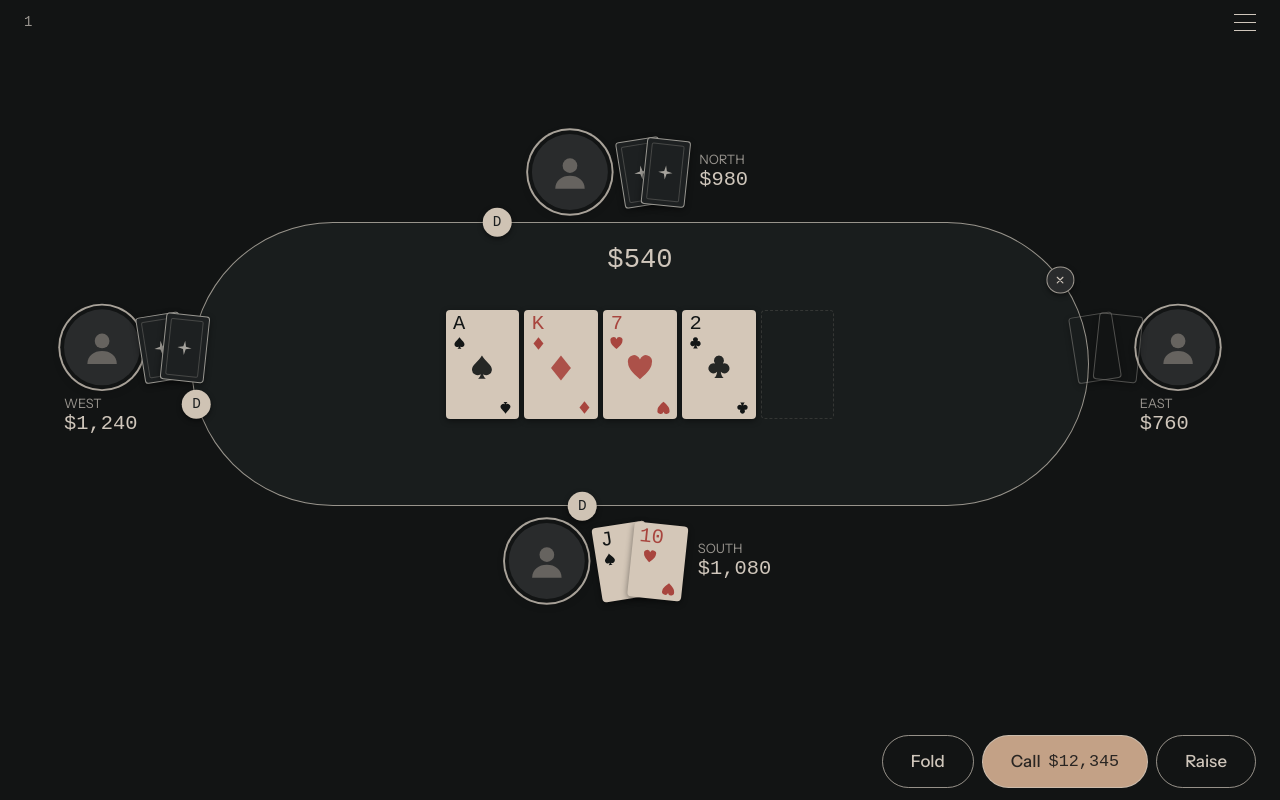
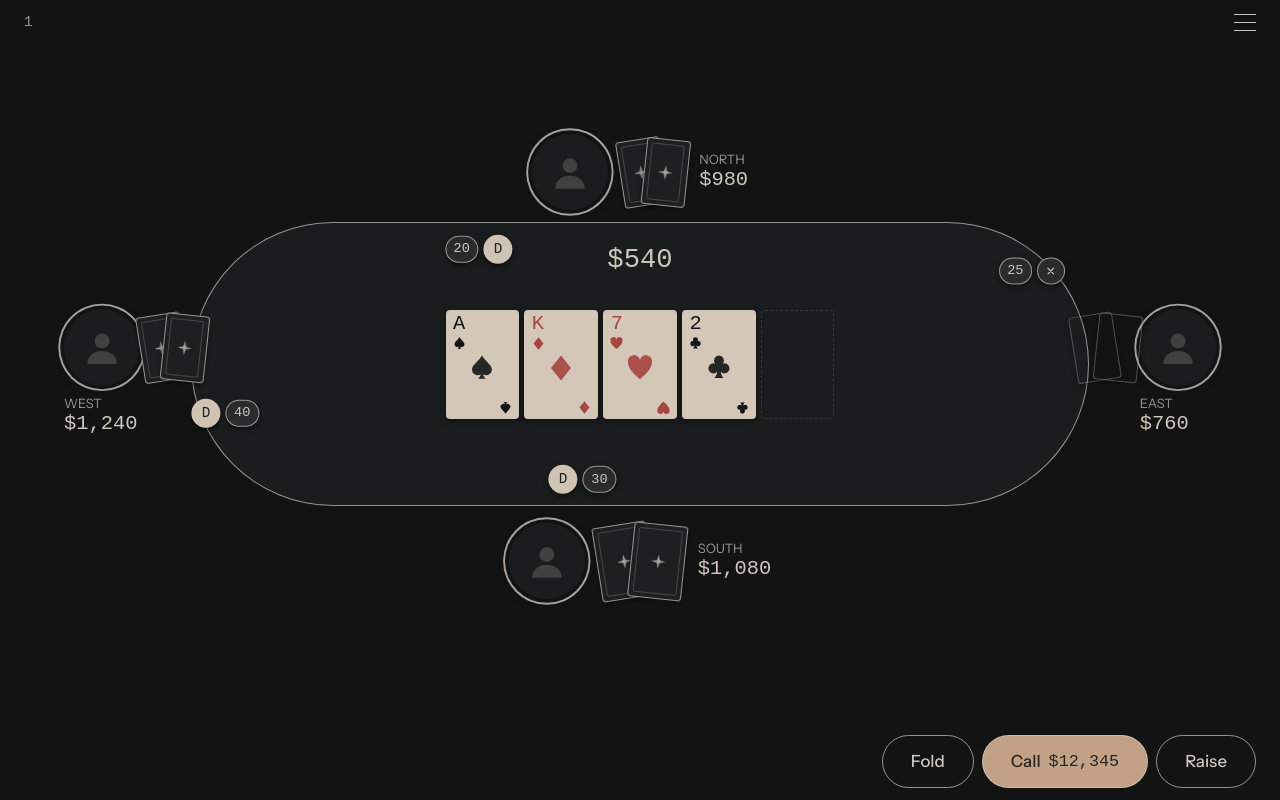
Before and after one commit to Lonivxy/common-poker, a React (Vite) app in the folder web/: page /game/1 in a window 1280 px wide. Built offline with nearby package versions, Linux system fonts and the light colour scheme; a web font is replaced by a local one.

Commit message:
Complete table UI

```diff
--- a/web/package.json
+++ b/web/package.json
@@ -11,6 +11,7 @@
   },
   "dependencies": {
     "@tailwindcss/vite": "^4.3.3",
+    "motion": "^14.5.0",
     "react": "^19.3.1",
     "react-dom": "^19.3.1",
     "react-router": "^7.18.4",
--- a/web/src/components/game/PlayingCard.jsx
+++ b/web/src/components/game/PlayingCard.jsx
@@ -18,11 +18,11 @@ function Pip({ suit, className }) {
 }
 
 /**
- * size: "lg" (hole cards) | "md" (community)
+ * size: "lg" (hero hole cards) | "sm" (opponent hole cards) | "md" (community)
  * All dimensions em-based; scale comes from --stage-scale.
  */
 export function PlayingCard({ rank, suit, size = "md", tilt = 0 }) {
-  const dims = { md: "w-[5.4em] h-[8em]", lg: "w-[4em] h-[5.5em]" }[size]
+  const dims = { sm: "h-[4.9em] w-[3.2em]", md: "w-[5.4em] h-[8em]", lg: "w-[4em] h-[5.5em]" }[size]
   const red = SUITS[suit].red
   return (
     <div
@@ -39,11 +39,12 @@ export function PlayingCard({ rank, suit, size = "md", tilt = 0 }) {
   )
 }
 
-export function CardBack({ tilt = 0, folded = false }) {
+export function CardBack({ tilt = 0, folded = false, size = "sm" }) {
+  const dims = { sm: "h-[4.9em] w-[3.2em]", lg: "h-[5.5em] w-[4em]" }[size]
   return (
     <div
       style={{ rotate: `${tilt}deg` }}
-      className={`relative h-[4.9em] w-[3.2em] shrink-0 rounded-[0.25em] border-[0.09em] shadow-[0_0.15em_0.5em_rgb(0_0_0_/_0.45)] ${
+      className={`relative ${dims} shrink-0 rounded-[0.25em] border-[0.09em] shadow-[0_0.15em_0.5em_rgb(0_0_0_/_0.45)] ${
         folded ? "border-card-back-line/70 bg-transparent" : "border-card-back-line/90 bg-card-back"
       }`}
     >
--- a/web/src/components/game/Seat.jsx
+++ b/web/src/components/game/Seat.jsx
@@ -1,3 +1,5 @@
+import { useState } from "react"
+import { animate, motion, useMotionValue, useTransform } from "motion/react"
 import { CardBack, PlayingCard } from "./PlayingCard"
 
 function PersonGlyph() {
@@ -9,11 +11,36 @@ function PersonGlyph() {
   )
 }
 
+// Turn timer: shadow pie that sweeps a full circle (click avatar to preview).
+// ponytail: preview-only trigger; driven by WS turn state later
+const TURN_SECONDS = 10
+
 function Avatar() {
+  const progress = useMotionValue(0)
+  const pie = useTransform(
+    progress,
+    (deg) => `conic-gradient(transparent ${deg}deg, rgb(0 0 0 / 0.35) ${deg}deg)`,
+  )
+  const start = () => {
+    progress.set(0)
+    animate(progress, 360, {
+      duration: TURN_SECONDS,
+      ease: "linear",
+      onComplete: () => progress.set(0), // restore unshadowed avatar
+    })
+  }
   return (
-    <div className="grid size-[5.6em] shrink-0 place-items-center rounded-full bg-avatar ring-[0.14em] ring-ink/80 ring-offset-[0.28em] ring-offset-bg shadow-[0_0.2em_0.8em_rgb(0_0_0_/_0.4)]">
-      <PersonGlyph />
-    </div>
+    <button type="button" onClick={start} aria-label="Start turn timer" className="relative cursor-pointer">
+      <div className="relative grid size-[5.6em] shrink-0 place-items-center rounded-full bg-avatar ring-[0.14em] ring-ink/80 ring-offset-[0.28em] ring-offset-bg shadow-[0_0.2em_0.8em_rgb(0_0_0_/_0.4)]">
+        <PersonGlyph />
+      </div>
+      {/* timer pie shadows the avatar face as a growing sector */}
+      <motion.div
+        style={{ background: pie }}
+        className="pointer-events-none absolute inset-0 rounded-full"
+        aria-hidden
+      />
+    </button>
   )
 }
 
@@ -29,6 +56,36 @@ function Label({ name, stack }) {
 // Fanned pair: second card overlaps the first, both slightly tilted.
 function Fan({ children }) {
   return <div className="flex [&>*:not(:first-child)]:-ml-[1.5em]">{children}</div>
+}
+
+// Click-to-flip hole card: back → face. Preview-only trigger; later driven by
+// game state (showdown reveal). Flips the whole seat's hand together.
+// ponytail: local state hack, remove when game state arrives
+function FlipCard({ card, tilt, revealed, onToggle, size = "lg" }) {
+  const dims = { sm: "h-[4.9em] w-[3.2em]", lg: "h-[5.5em] w-[4em]" }[size]
+  return (
+    <button
+      type="button"
+      onClick={onToggle}
+      aria-label={revealed ? "Hide hand" : "Reveal hand"}
+      className={`${dims} shrink-0 cursor-pointer`}
+      style={{ perspective: "40em", rotate: `${tilt}deg` }}
+    >
+      <motion.div
+        className="relative h-full w-full"
+        style={{ transformStyle: "preserve-3d" }}
+        animate={{ rotateY: revealed ? 180 : 0 }}
+        transition={{ type: "spring", stiffness: 260, damping: 22 }}
+      >
+        <div className="absolute inset-0 [backface-visibility:hidden]">
+          <CardBack size={size} />
+        </div>
+        <div className="absolute inset-0 [backface-visibility:hidden] [transform:rotateY(180deg)]">
+          <PlayingCard size={size} {...card} />
+        </div>
+      </motion.div>
+    </button>
+  )
 }
 
 // Status badge: "d" (active/dealer placeholder) or "x" (folded). Center is
@@ -51,25 +108,47 @@ export function StatusBadge({ status }) {
   )
 }
 
+// Bet badge: current call/raise amount sitting beside the status badge.
+// Hidden when the player hasn't bet this street.
+export function BetBadge({ amount }) {
+  if (amount == null) return null
+  return (
+    <div className="grid h-[2em] place-items-center rounded-full border-[0.12em] border-ink/70 bg-avatar px-[0.55em] font-mono text-[1em] text-ink shadow-[0_0.15em_0.4em_rgb(0_0_0_/_0.5)]">
+      {amount}
+    </div>
+  )
+}
+
 /**
  * side: "left" | "right" | "top" | "hero" — composition per table position.
  * All sizes em-based; inherits --stage-scale from the stage element.
  */
 export function Seat({ side, name, stack, cards = [], state = "active" }) {
   const faded = state === "folded"
+  // ponytail: preview-only hand reveal, remove when game state arrives
+  const [revealed, setRevealed] = useState(false)
   const avatar = <Avatar />
   const label = <Label name={name} stack={stack} />
 
   const cardEls = cards.length ? (
     <div className={`flex ${faded ? "opacity-60" : ""}`}>
       <Fan>
-        {cards.map((c, i) =>
-          c.rank ? (
-            <PlayingCard key={i} size="lg" tilt={i === 0 ? -9 : 6} {...c} />
+        {cards.map((c, i) => {
+          const size = side === "hero" ? "lg" : "sm"
+          const tilt = i === 0 ? -9 : 6
+          return c.rank ? (
+            <FlipCard
+              key={i}
+              card={c}
+              tilt={tilt}
+              size={size}
+              revealed={revealed}
+              onToggle={() => setRevealed((r) => !r)}
+            />
           ) : (
-            <CardBack key={i} tilt={i === 0 ? -9 : 6} folded={faded} />
-          ),
-        )}
+            <CardBack key={i} tilt={tilt} size={size} folded={faded} />
+          )
+        })}
       </Fan>
     </div>
   ) : null
--- a/web/src/pages/GamePage.jsx
+++ b/web/src/pages/GamePage.jsx
@@ -1,16 +1,17 @@
-import { useParams } from "react-router"
+import { useState } from "react"
+import { useNavigate, useParams } from "react-router"
 import { Table } from "../components/game/Table"
-import { Seat, StatusBadge } from "../components/game/Seat"
+import { Seat, StatusBadge, BetBadge } from "../components/game/Seat"
 import { ActionBar } from "../components/game/ActionBar"
 
 // ponytail: static scaffold data — replaced by WS state later
 const OPPONENTS = [
-  { side: "left", name: "WEST", stack: "$1,240", cards: [{}, {}] },
-  { side: "top", name: "NORTH", stack: "$980", cards: [{}, {}] },
-  { side: "right", name: "EAST", stack: "$760", cards: [{}, {}], state: "folded" },
+  { side: "left", name: "WEST", stack: "$1,240", bet: 40, cards: [{ rank: "8", suit: "d" }, { rank: "8", suit: "c" }] },
+  { side: "top", name: "NORTH", stack: "$980", bet: 20, cards: [{ rank: "Q", suit: "s" }, { rank: "J", suit: "d" }] },
+  { side: "right", name: "EAST", stack: "$760", bet: 25, cards: [{}, {}], state: "folded" },
 ]
 
-const HERO = { side: "hero", name: "SOUTH", stack: "$1,080", cards: [{ rank: "J", suit: "s" }, { rank: "10", suit: "h" }] }
+const HERO = { side: "hero", name: "SOUTH", stack: "$1,080", bet: 30, cards: [{ rank: "J", suit: "s" }, { rank: "10", suit: "h" }] }
 
 const BOARD = [
   { rank: "A", suit: "s" },
@@ -19,6 +20,9 @@ const BOARD = [
   { rank: "2", suit: "c" },
   null,
 ]
+
+// card dealt in when the undealt slot is clicked (preview only)
+const RIVER = { rank: "9", suit: "s" }
 
 // Seat anchor points (% of stage) — tweak here, keyed by side.
 const SEAT_POSITIONS = {
@@ -31,10 +35,10 @@ const SEAT_POSITIONS = {
 // Status badge centers anchored on the felt border (felt insets: x 11%/89%,
 // y 14%/78% landscape; 10%/90%, 18%/78% portrait).
 const BADGE_POSITIONS = {
-  left: "left-[11.5%] top-[55%] -translate-x-1/2 -translate-y-1/2 portrait:left-[10%] portrait:top-[32%]",
-  top: "left-[37.6%] top-[14%] -translate-x-1/2 -translate-y-1/2 portrait:top-[18%]",
-  right: "left-[86.5%] top-[27%] -translate-x-1/2 -translate-y-1/2 portrait:left-[90%] portrait:top-[32%]",
-  hero: "left-[45%] top-[78%] -translate-x-1/2 -translate-y-1/2",
+  left: "left-[14%] top-[57%] -translate-x-1/2 -translate-y-1/2 portrait:left-[10%] portrait:top-[32%]",
+  top: "left-[36%] top-[20%] -translate-x-1/2 -translate-y-1/2 portrait:top-[18%]",
+  right: "left-[84%] top-[25%] -translate-x-1/2 -translate-y-1/2 portrait:left-[90%] portrait:top-[32%]",
+  hero: "left-[45%] top-[72%] -translate-x-1/2 -translate-y-1/2",
 }
 
 function MenuIcon() {
@@ -49,16 +53,35 @@ function MenuIcon() {
 
 export function GamePage() {
   const { roomId } = useParams()
+  const navigate = useNavigate()
+  const [menuOpen, setMenuOpen] = useState(false)
 
   return (
     <div className="relative flex h-dvh flex-col overflow-hidden">
       {/* top bar */}
       <header className="absolute inset-x-0 top-0 z-20 flex items-center justify-between px-4 pt-3 sm:px-6">
         <span className="font-mono text-sm text-ink-dim">{roomId}</span>
-        <button type="button" aria-label="Menu">
+        <button type="button" aria-label="Menu" onClick={() => setMenuOpen((o) => !o)}>
           <MenuIcon />
         </button>
       </header>
+
+      {/* menu panel */}
+      {menuOpen && (
+        <>
+          {/* click-away layer */}
+          <div className="absolute inset-0 z-20" onClick={() => setMenuOpen(false)} />
+          <div className="absolute top-12 right-4 z-30 flex w-44 flex-col rounded-2xl border-[1.3px] border-ink/70 bg-card-face p-2 shadow-[0_0.5em_2em_rgb(0_0_0_/_0.3)] sm:right-6">
+            <button
+              type="button"
+              onClick={() => navigate("/")}
+              className="rounded-full px-4 py-2 text-left text-sm font-medium text-suit-dark transition-colors hover:bg-suit-dark/10"
+            >
+              Leave
+            </button>
+          </div>
+        </>
+      )}
 
       {/* stage: table + seats scale as one unit via --stage-scale */}
       <main className="grid min-h-0 flex-1 place-items-center overflow-x-clip px-2 py-1 pb-[var(--stage-bottom-pad)]">
@@ -66,15 +89,20 @@ export function GamePage() {
           style={{ fontSize: "var(--stage-scale)" }}
           className="relative aspect-[13/5] max-h-full w-[min(90vw,1200px)] portrait:aspect-[3/4] portrait:h-full portrait:w-auto"
         >
-          <Table board={BOARD} pot="$540" />
+          <Table board={BOARD} pot="$540" next={RIVER} />
           {[...OPPONENTS, HERO].map((p) => (
             <div key={p.name} className={`absolute ${SEAT_POSITIONS[p.side]}`}>
               <Seat {...p} />
             </div>
           ))}
           {[...OPPONENTS, HERO].map((p) => (
-            <div key={p.name} className={`absolute z-10 ${BADGE_POSITIONS[p.side]}`}>
+            <div
+              key={p.name}
+              // north/east: bet sits to the left of the status badge
+              className={`absolute z-10 flex items-center gap-[0.4em] ${(p.side === "top" || p.side === "right") && "flex-row-reverse"} ${BADGE_POSITIONS[p.side]}`}
+            >
               <StatusBadge status={p.state === "folded" ? "x" : "d"} />
+              <BetBadge amount={p.bet} />
             </div>
           ))}
         </div>
```
Also changed, not shown: web/src/components/game/ActionBar.jsx (+75 -1 lines), web/src/components/game/Table.jsx (+23 -3 lines), 1 other file (tests, documents, lock files or other folders).
